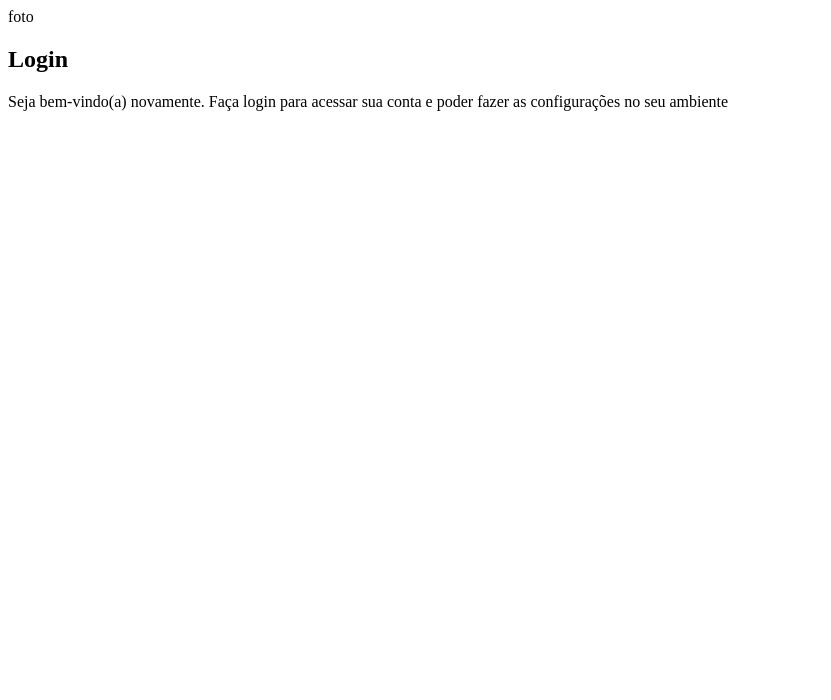
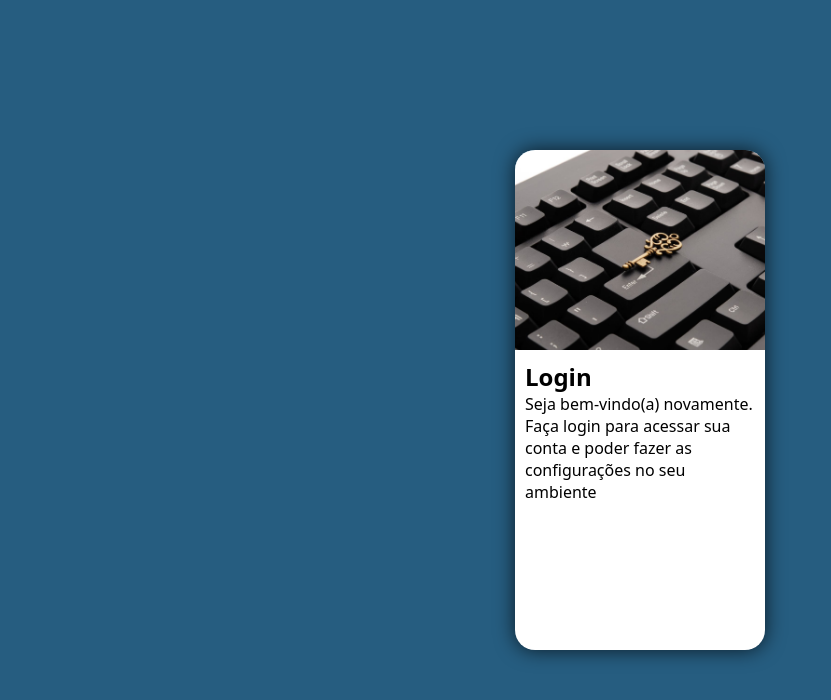
Before and after one commit to RenatoJr82/projeto-login, a plain HTML site: page index.html in a window 1280 px wide. Shown: the whole page, without its empty margins (0-831 px from the left). Drawn offline with Linux system fonts and the light colour scheme.

Commit message:
Criando o  design do site de login

```diff
--- a/estilos/style.css
+++ b/estilos/style.css
@@ -1 +1,45 @@
 @charset "UTF-8";
+
+* {
+    font-family: system-ui, -apple-system, BlinkMacSystemFont, 'Segoe UI', Roboto, Oxygen, Ubuntu, Cantarell, 'Open Sans', 'Helvetica Neue', sans-serif;
+    padding: 0;
+    margin: 0;
+    box-sizing: border-box;
+}
+
+body, html {
+    background-color: #265D80;
+    height: 100vh;
+    width: 100vw;
+}
+
+main {
+    position: relative;
+    height: 100vh;
+    width: 100vw;
+}
+
+#login {
+    position: absolute;
+    top: 50%;
+    left: 50%;
+    transform: translate(-50%, -50%);
+    overflow: hidden;
+    background-color: white;
+    width: 250px;
+    height: 500px;
+    border-radius: 20px;
+    box-shadow: 0px 0px 20px rgba(0, 0, 0, 0.718);
+}
+
+#login > #imagem {
+    display: block;
+    background: #265D80 url(../imagens/pexels-pixabay-39389.jpg) no-repeat;
+    background-size: cover;
+    height: 200px;
+}
+
+#login > #formulario {
+    display: block;
+    padding: 10px;
+}
--- a/index.html
+++ b/index.html
@@ -10,7 +10,7 @@
     <main>
         <section id="login">
             <div id="imagem">
-                foto
+
             </div>
             <div id="formulario">
                 <h1>Login</h1>
```
